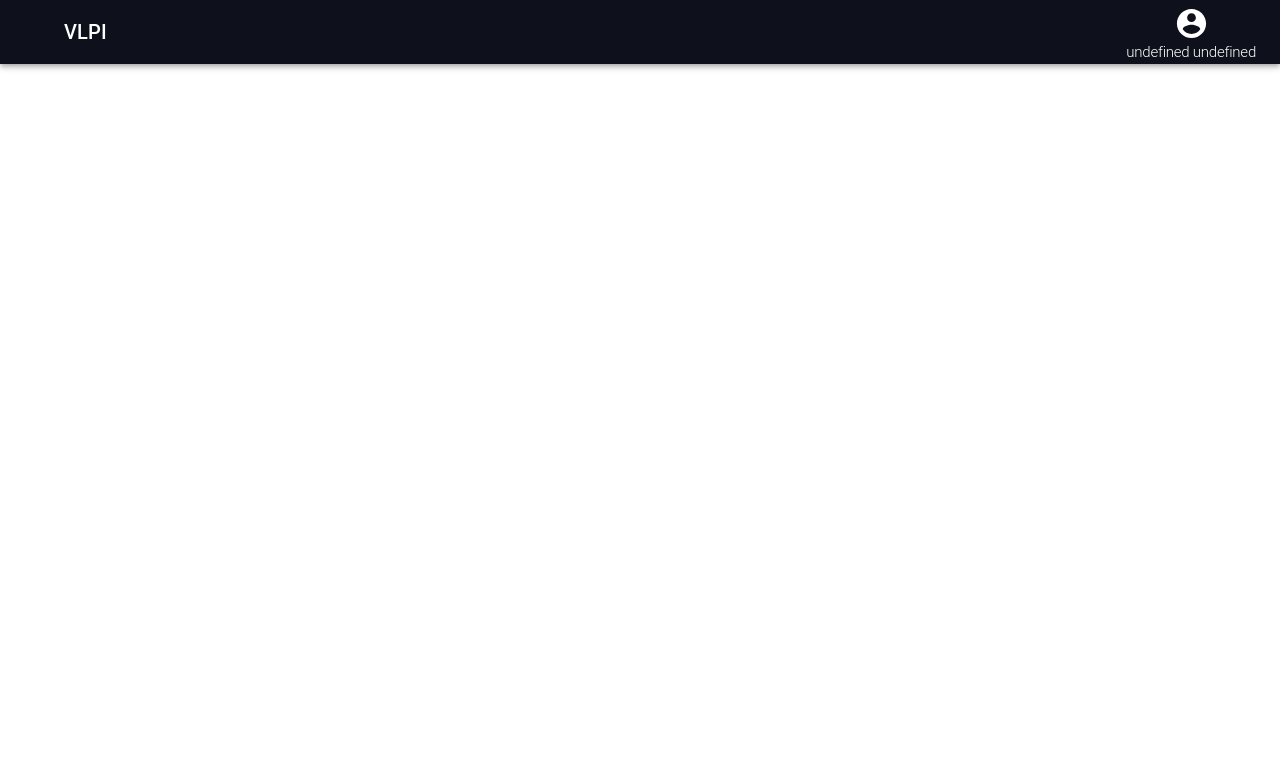
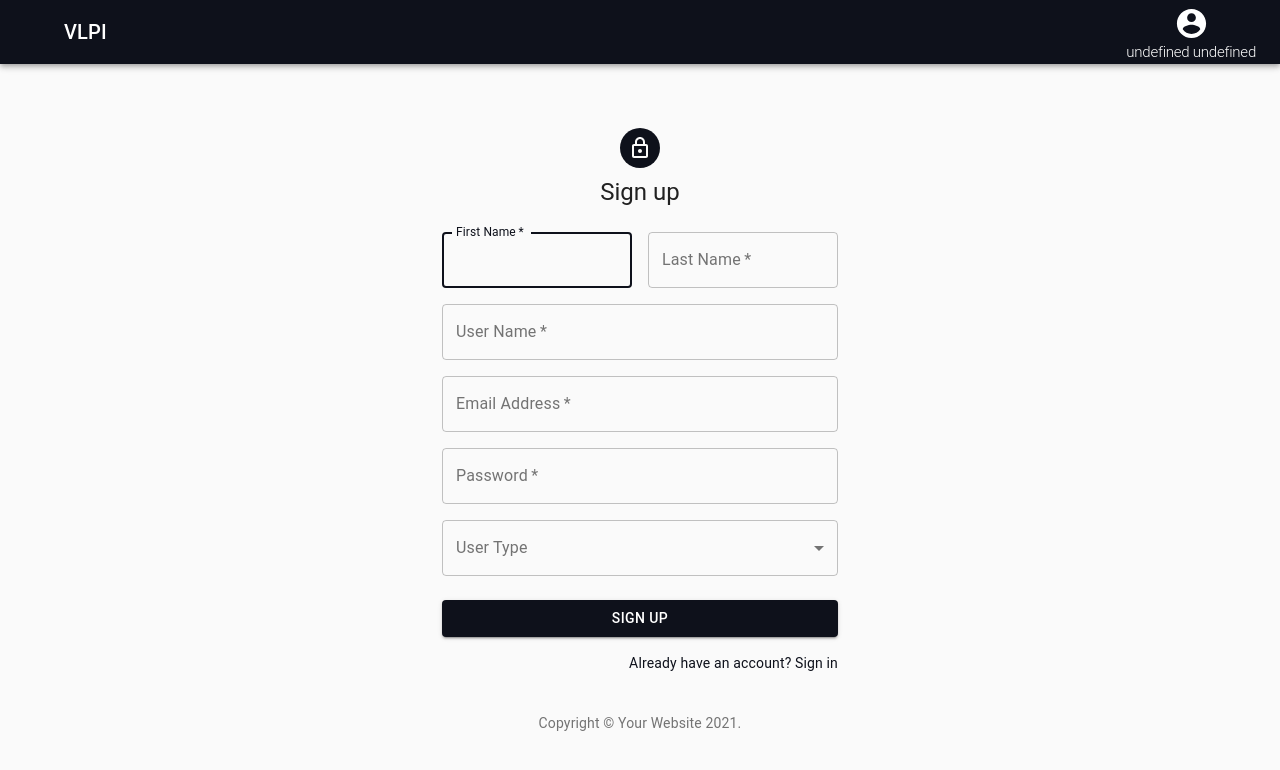
Before and after one commit to APPZ-NULP/vlpi-client, a React (Create React App) app in the folder vlpi/: page /sign-up in a window 1280 px wide. Shown: the top 770 px of the page. Built offline with nearby package versions, Linux system fonts and the light colour scheme; sample sign-in values are in the browser's storage; what gojs would draw is missing.

Commit message:
feat: added sign up page

```diff
--- /dev/null
+++ b/vlpi/src/components/SignUp/SignUp.js
@@ -0,0 +1,226 @@
+import React from 'react';
+import Avatar from '@material-ui/core/Avatar';
+import Button from '@material-ui/core/Button';
+import CssBaseline from '@material-ui/core/CssBaseline';
+import TextField from '@material-ui/core/TextField';
+import Link from '@material-ui/core/Link';
+import Grid from '@material-ui/core/Grid';
+import Box from '@material-ui/core/Box';
+import LockOutlinedIcon from '@material-ui/icons/LockOutlined';
+import Typography from '@material-ui/core/Typography';
+import { makeStyles } from '@material-ui/core/styles';
+import Container from '@material-ui/core/Container';
+import MenuItem from '@material-ui/core/MenuItem';
+import FormHelperText from '@material-ui/core/FormHelperText';
+import FormControl from '@material-ui/core/FormControl';
+import Select from '@material-ui/core/Select';
+import InputLabel from '@material-ui/core/InputLabel';
+import Snackbar from '@material-ui/core/Snackbar';
+import Alert from '@material-ui/lab/Alert';
+import axios from 'axios';
+
+function Copyright() {
+  return (
+    <Typography variant="body2" color="textSecondary" align="center">
+      {'Copyright © '}
+      <Link color="inherit" href="https://material-ui.com/">
+        Your Website
+      </Link>{' '}
+      {new Date().getFullYear()}
+      {'.'}
+    </Typography>
+  );
+}
+
+const useStyles = makeStyles((theme) => ({
+  paper: {
+    marginTop: theme.spacing(8),
+    display: 'flex',
+    flexDirection: 'column',
+    alignItems: 'center',
+  },
+  avatar: {
+    margin: theme.spacing(1),
+    backgroundColor: theme.palette.primary.main,
+  },
+  form: {
+    width: '100%', // Fix IE 11 issue.
+    marginTop: theme.spacing(3),
+  },
+  submit: {
+    margin: theme.spacing(3, 0, 2),
+  },
+
+  formControl: {
+    // margin: theme.spacing(1),
+    // minWidth: 120,
+  },
+
+  selectEmpty: {
+    marginTop: theme.spacing(2),
+  },
+}));
+
+export default function SignUp() {
+  const classes = useStyles();
+
+  const [userType, setUserType] = React.useState('');
+  const [open, setOpen] = React.useState(false);
+
+  const handleChange = (event) => {
+    setUserType(event.target.value);
+  };
+
+  const handleClose = (event, reason) => {
+    if (reason === 'clickaway') {
+        return;
+    }
+
+    setOpen(false);
+}
+
+  const handleSignUp = () => {
+    let firstName = document.getElementById("firstName").value
+    let lastName = document.getElementById("lastName").value
+    let email = document.getElementById("email").value
+    let username = document.getElementById("username").value
+    let password = document.getElementById("password").value
+    let isSuperUser = false
+
+    if (userType === "ADMIN") {
+        isSuperUser = true
+    } else {
+        isSuperUser = false
+    }
+
+    axios.post(
+        "http://localhost:8000/api/users/", {
+            "username": username,
+            "first_name": firstName,
+            "last_name": lastName,
+            "email": email,
+            "is_superuser": isSuperUser
+        }
+    ).then(response => {
+        setOpen(true)
+    })
+  }
+
+  return (
+    <Container component="main" maxWidth="xs">
+      <CssBaseline />
+      <div className={classes.paper}>
+        <Avatar className={classes.avatar}>
+          <LockOutlinedIcon />
+        </Avatar>
+        <Typography component="h1" variant="h5">
+          Sign up
+        </Typography>
+        <form className={classes.form} noValidate>
+          <Grid container spacing={2}>
+            <Grid item xs={12} sm={6}>
+              <TextField
+                autoComplete="fname"
+                name="firstName"
+                variant="outlined"
+                required
+                fullWidth
+                id="firstName"
+                label="First Name"
+                autoFocus
+              />
+            </Grid>
+            <Grid item xs={12} sm={6}>
+              <TextField
+                variant="outlined"
+                required
+                fullWidth
+                id="lastName"
+                label="Last Name"
+                name="lastName"
+                autoComplete="lname"
+              />
+            </Grid>
+            <Grid item xs={12}>
+              <TextField
+                variant="outlined"
+                required
+                fullWidth
+                id="username"
+                label="User Name"
+                name="username"
+                autoComplete="username"
+              />
+            </Grid>
+            <Grid item xs={12}>
+              <TextField
+                variant="outlined"
+                required
+                fullWidth
+                id="email"
+                label="Email Address"
+                name="email"
+                autoComplete="email"
+              />
+            </Grid>
+            <Grid item xs={12}>
+              <TextField
+                variant="outlined"
+                required
+                fullWidth
+                name="password"
+                label="Password"
+                type="password"
+                id="password"
+                autoComplete="current-password"
+              />
+            </Grid>
+            <Grid item xs={12}>
+            <FormControl variant="outlined" className={classes.formControl} fullWidth>
+        <InputLabel id="demo-simple-select-outlined-label">User Type</InputLabel>
+        <Select
+          labelId="demo-simple-select-outlined-label"
+          id="demo-simple-select-outlined"
+          value={userType}
+          fullWidth
+          onChange={handleChange}
+          label="User Type"
+        >
+          <MenuItem value={"ADMIN"}>Admin</MenuItem>
+          <MenuItem value={"STUDENT"}>Student</MenuItem>
+
+        </Select>
+      </FormControl>
+            </Grid>
+          </Grid>
+          <Button
+            type="button"
+            fullWidth
+            variant="contained"
+            color="primary"
+            className={classes.submit}
+            onClick={handleSignUp}
+          >
+            Sign Up
+          </Button>
+          <Grid container justify="flex-end">
+            <Grid item>
+              <Link href="#" variant="body2">
+                Already have an account? Sign in
+              </Link>
+            </Grid>
+          </Grid>
+        </form>
+      </div>
+      <Box mt={5}>
+        <Copyright />
+      </Box>
+
+      <Snackbar open={open} autoHideDuration={5000} onClose={handleClose}>
+                <Alert severity="success" onClose={handleClose}>
+                    User Created!
+                </Alert>
+            </Snackbar>
+    </Container>
+  );
+}
--- a/vlpi/src/components/TaskListPage/TaskListPage.js
+++ b/vlpi/src/components/TaskListPage/TaskListPage.js
@@ -52,6 +52,10 @@ class TaskListPage extends Component {
 				for (var task of tasks) {
                     let taskProgress = NaN
 
+                    if (user.type === "ADMIN") {
+                        taskProgress = "Done"
+                    }
+                    else {
                         if (task.users_progress.length === 0) {
                             taskProgress = "To Do"
                         }
@@ -69,7 +73,7 @@ class TaskListPage extends Component {
 
                             }
                         }
-
+                    }
 					formattedRows.push({
 						id: task.pk,
 						title: task.title,
--- a/vlpi/src/components/UserProfilePage/Charts.js
+++ b/vlpi/src/components/UserProfilePage/Charts.js
@@ -13,7 +13,7 @@ const ResponsiveContainer = Recharts.ResponsiveContainer;
 class Chart extends Component {
     render() {
         return (
-        <ResponsiveContainer width="100%" height={350}>
+        <ResponsiveContainer width="100%" height={340}>
             <BarChart
             data={this.props.data}
             margin={{
--- a/vlpi/src/components/UserProfilePage/UserProfilePage.js
+++ b/vlpi/src/components/UserProfilePage/UserProfilePage.js
@@ -6,6 +6,7 @@ import TextField from "@material-ui/core/TextField";
 import axios from "axios";
 import Button from "@material-ui/core/Button";
 import Chart from "./Charts";
+import history from "../../history"
 
 const styles = (theme) => ({
     root: {
@@ -104,18 +105,26 @@ class UserProfilePage extends Component {
             for (var task of tasks) {
             let taskProgress = NaN;
 
-            if (task.users_progress.length === 0) {
-                taskProgress = "To Do";
-            } else {
-                taskProgress = "To Do";
-                for (var userProgress of task.users_progress) {
-                if (userProgress.user === user.pk) {
-                    taskProgress = "In Progress";
-                    if (userProgress.is_completed) {
-                    taskProgress = "Done";
-                    break;
+            if (user.type === "ADMIN") {
+                taskProgress = "Done"
+            }
+            else {
+                if (task.users_progress.length === 0) {
+                    taskProgress = "To Do"
+                }
+                else {
+                    taskProgress = "To Do"
+                    for (var userProgress of task.users_progress) {
+                        if (userProgress.user === user.pk)
+                        {
+                            taskProgress = "In Progress"
+                            if (userProgress.is_completed) {
+                                taskProgress = "Done"
+                                break;
+                            }
+                        }
+
                     }
-                }
                 }
             }
 
@@ -152,6 +161,28 @@ class UserProfilePage extends Component {
     handleLogout = () => {
         localStorage.removeItem("user");
         document.location.href = "/login";
+    };
+
+    handleAdmin = () => {
+        let user = JSON.parse(localStorage.getItem("user"));
+
+        if (user.type === "ADMIN") {
+            return (
+                <Button
+                    size="large"
+                    variant="contained"
+                    color="primary"
+                    onClick={this.handleSignUp}
+                    style={{marginRight: "1.2rem"}}
+                >
+                    Create User
+                </Button>
+            )
+        }
+    }
+
+    handleSignUp = () => {
+        history.push("/sign-up")
     };
 
     render() {
@@ -231,8 +262,9 @@ class UserProfilePage extends Component {
 
             <Chart data={this.state.data} />
 
-            <div style={{ width: "100%", display: "flex" }}>
+            <div style={{ width: "100%", display: "flex", marginTop: "1.2rem"}}>
                 <div style={{ flexGrow: 1 }}></div>
+                {this.handleAdmin()}
                 <Button
                 size="large"
                 variant="contained"
--- a/vlpi/src/routers.js
+++ b/vlpi/src/routers.js
@@ -11,6 +11,7 @@ import TaskCreatePage from "./components/TaskCreatePage/TaskCreatePage"
 import SignIn from './components/LoginPage/LoginPage';
 import TaskStatistics from './components/TaskStatistics/TaskStatistics';
 import UserProfilePage from './components/UserProfilePage/UserProfilePage';
+import SignUp from './components/SignUp/SignUp';
 
 class Routers extends Component {
 
@@ -24,6 +25,7 @@ class Routers extends Component {
                     <Route path='/gojs-demo' exact component={GoJsDemo} />
                     <Route path='/task-create' exact component={TaskCreatePage} />
                     <Route path='/login' exact component={SignIn} />
+                    <Route path='/sign-up' exact component={SignUp}/>
                     <Route path='/task/:id/statistics' exact component={TaskStatistics}/>
                     <Route path='/profile' exact component={UserProfilePage}/>
                 </Switch>
```
Lines whose indentation alone changed are shown as unchanged.
